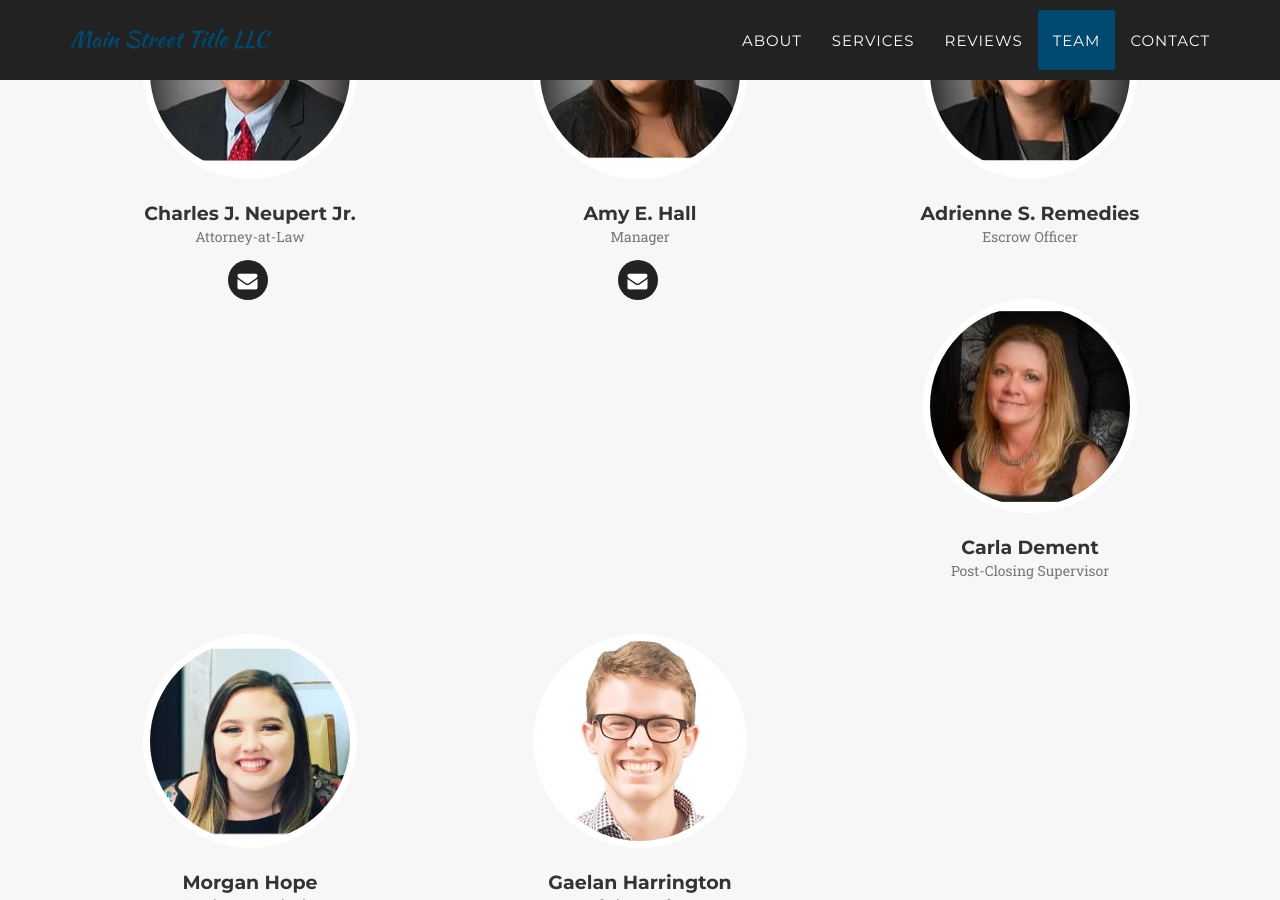
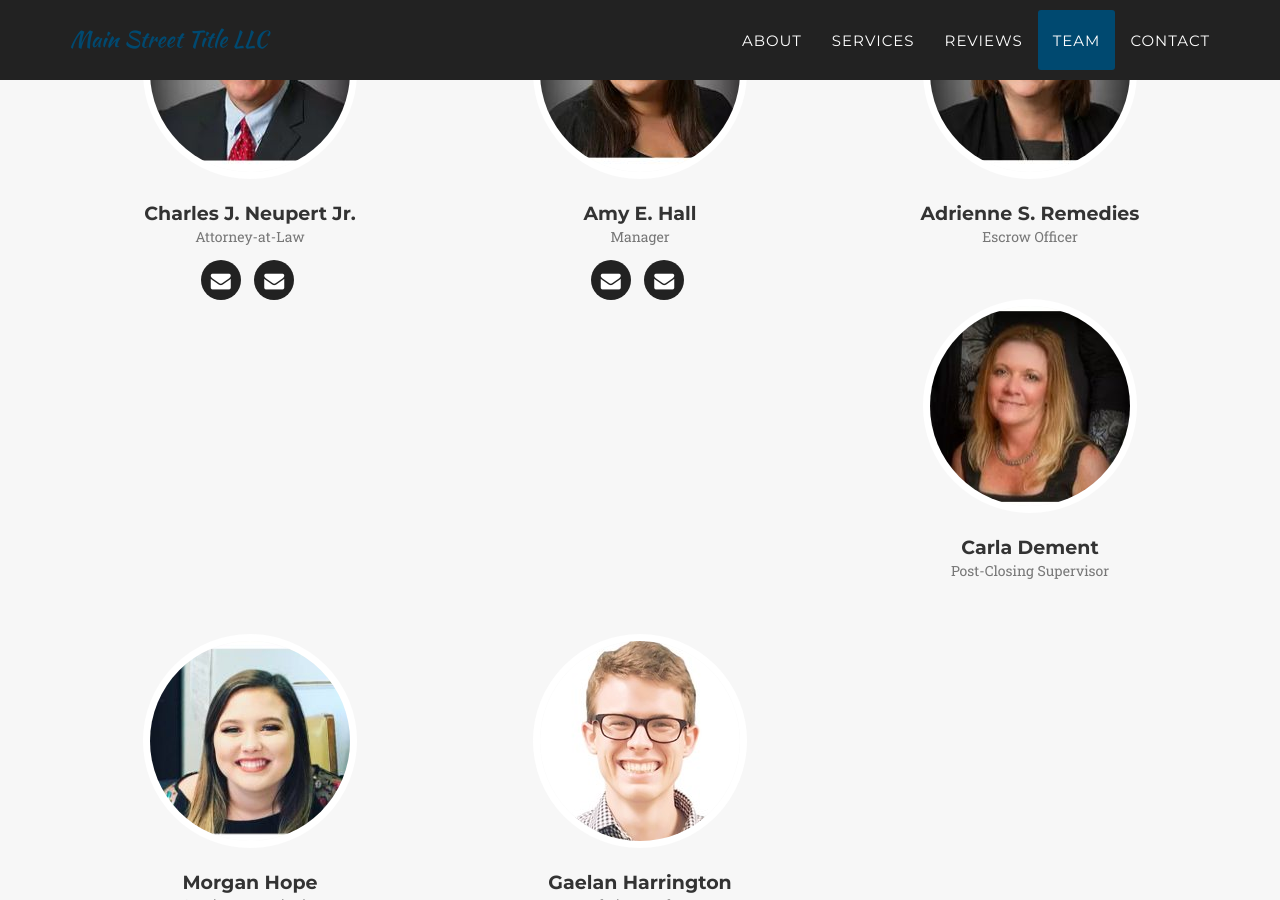
Before and after one commit to MainStreetTitleDeveloper/mainstreettitledeveloper.github.io, a Jekyll site: the page built from index.html, in a window 1280 px wide and 900 px high, scrolled down 3734 px. Built offline with Jekyll 4.4.1, drawn with Linux system fonts in a browser that asks for light colours; some web fonts are replaced.

Commit message:
Update team.html

```diff
--- a/_includes/team.html
+++ b/_includes/team.html
@@ -16,6 +16,13 @@
                         <p class="text-muted">{{ member.position }}</p>
                         <ul class="list-inline social-buttons">
                             {% for network in member.social %}
+                            {% if network.email != '' %}
+                             <li>
+                                <a href=""mailto:{{network.email}}">
+                                    <i class="fa fa-envelope"></i>
+                                </a>
+                            </li>
+                            {% endif %}
                             <li>
                                 <a href="{{ network.url }}">
                                     <i class="fa fa-{{ network.title }}"></i>
```
